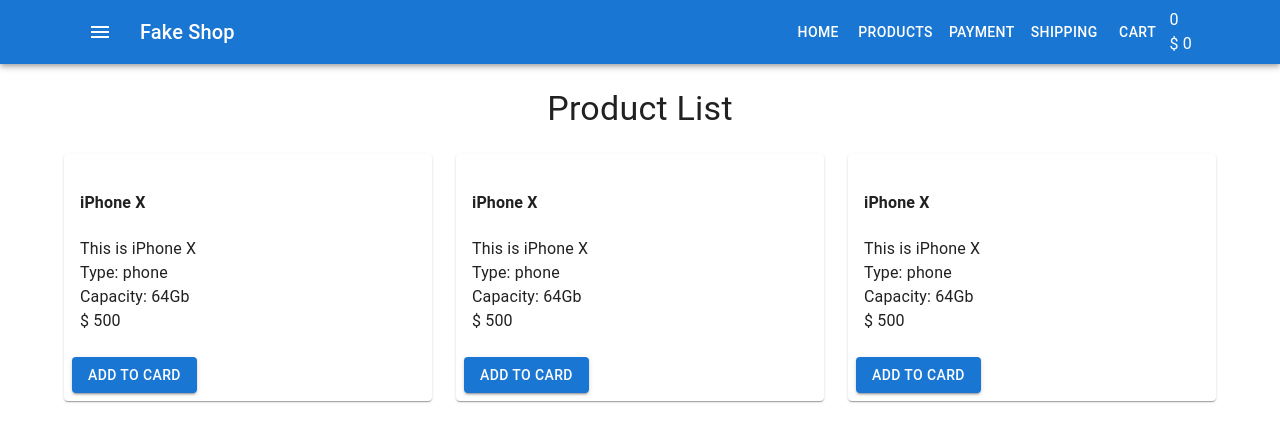
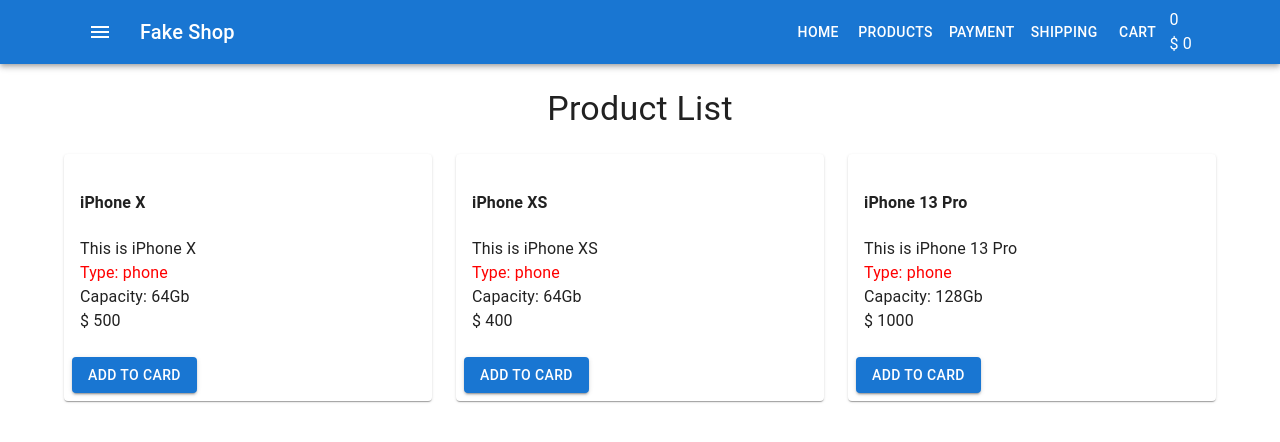
Before and after one commit to OlBul/shop_fake, a React (Create React App) app: page / in a window 1280 px wide. Shown: the top 442 px of the page. Built offline with nearby package versions, Linux system fonts and the light colour scheme.

Commit message:
add style

```diff
--- a/package.json
+++ b/package.json
@@ -17,7 +17,9 @@
     "react": "^18.2.0",
     "react-dom": "^18.2.0",
     "react-scripts": "5.0.1",
+    "sass": "^1.54.5",
     "typescript": "^4.7.4",
+    "typescript-plugin-css-modules": "^3.4.0",
     "web-vitals": "^2.1.4"
   },
   "scripts": {
--- a/src/components/Products/ProductList.tsx
+++ b/src/components/Products/ProductList.tsx
@@ -19,13 +19,15 @@
       spacing={3}
       >
         <Grid item xs={12} sm={6} md={4}>
-        <ProductListItem/>
+        <ProductListItem name="iPhone X" description='This is iPhone X' type='phone'
+        capacity={64} price={500}/>
         </Grid>
         <Grid item xs={12} sm={6} md={4}>
-        <ProductListItem/>
+        <ProductListItem name="iPhone XS" description='This is iPhone XS' type='phone' capacity={64} price={400}/>
         </Grid>
         <Grid item xs={12} sm={6} md={4}>
-        <ProductListItem/>
+        <ProductListItem name="iPhone 13 Pro" description='This is iPhone 13 Pro' type='phone'
+        capacity={128} price={1000}/>
         </Grid>
         </Grid>
 
--- /dev/null
+++ b/src/components/Products/ProductListItem.scss
@@ -0,0 +1,3 @@
+.red {
+  color: red;
+}
--- a/src/components/Products/ProductListItem.tsx
+++ b/src/components/Products/ProductListItem.tsx
@@ -1,17 +1,31 @@
 import { Button, Card, CardActions, CardContent } from '@mui/material'
 import React from 'react'
+import './ProductListItem.scss'
 
-type Props ={}
+type ProductProps ={
+  name:string
+  description:string
+  type:string
+  capacity:number
+  price:number
 
-const ProductListItem = (props:Props) => {
+}
+
+const ProductListItem = ({
+  name,
+  description,
+  type,
+  capacity,
+  price
+}:ProductProps) => {
   return (
     <Card>
       <CardContent>
-      <h4 className='product-title'>iPhone X</h4>
-      <div className='product-description'>This is iPhone X</div>
-      <div className='product-features'>Type: phone</div>
-      <div className='product-features'>Capacity: 64Gb</div>
-      <div className='product-price'>$ 500</div>
+      <h4 className='product-title'>{name}</h4>
+      <div className='product-description'>{description}</div>
+      <div className='product-features red'>Type: {type}</div>
+      <div className='product-features'>Capacity: {capacity}Gb</div>
+      <div className='product-price'>$ {price}</div>
       </CardContent>
       <CardActions>
         <Button variant='contained'> Add to card  </Button>
```
Also changed, not shown: 1 other file (tests, documents, lock files or other folders).
